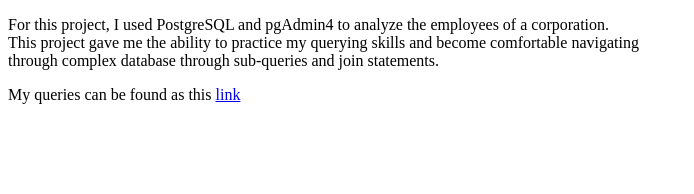
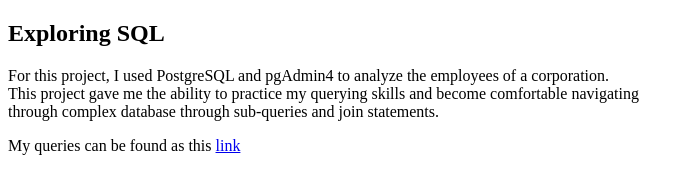
Before and after one commit to JeremyBrent/SQL_challenge, a plain HTML site: page index.html in a window 1280 px wide. Shown: the whole page, without its empty margins (0-694 px from the left). Drawn offline with Linux system fonts and the light colour scheme.

Commit message:
updated html file

```diff
--- a/index.html
+++ b/index.html
@@ -5,6 +5,7 @@
   </head>
 
   <body>
+    <h2> Exploring SQL</h2>
     <p> For this project, I used PostgreSQL and pgAdmin4 to analyze the employees of a corporation.
     <br> This project gave me the ability to practice my querying skills and become comfortable navigating
     <br> through complex database through sub-queries and join statements. </p>
```
